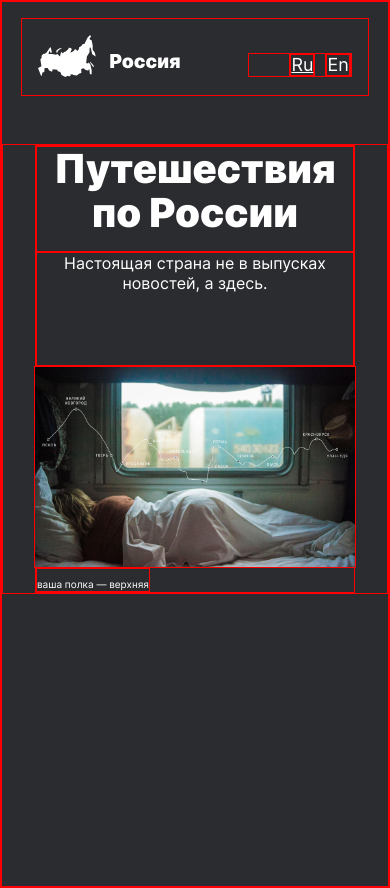
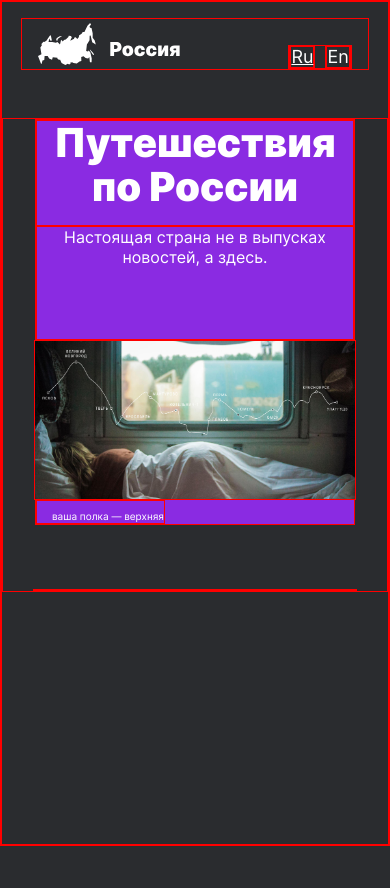
Before and after one commit to zanuda-elen/russian-travel, a plain HTML site: page index.html in a window 390 px wide. After the commit the page ends 846 px from the top, so only its background shows below. Drawn offline with Linux system fonts and the light colour scheme.

Commit message:
block Lead done

```diff
--- a/blocks/content/__section/content__section.css
+++ b/blocks/content/__section/content__section.css
@@ -1,24 +1,24 @@
 .content__section {
   box-sizing: border-box;
-  padding: 0 148px 0;
+  margin: 0 148px 0;
   width: 100%;
-  margin: 0 auto;
+  /* margin: 0 auto; */
 }
 
 @media screen and (max-width: 1124px) {
   .content__section {
-    padding: 0 48px 0;
+    margin: 0 48px 0;
   }
 }
 
 @media screen and (max-width: 984px) {
   .content__section {
-    padding: 0;
+    margin: 0;
   }
 }
 
 @media screen and (max-width: 568px) {
   .content__section {
-    padding: 0 2px 0;
+    margin: 0 2px 0;
   }
 }
--- a/blocks/header/__lang-link/header__lang-link.css
+++ b/blocks/header/__lang-link/header__lang-link.css
@@ -1,7 +1,5 @@
 .header__lang-link {
-    /* display: flex; */
     justify-content: flex-end;
-    /* gap: 20px; */
     color: #fff;
     padding: 0;
 }
--- a/blocks/header/__lang-link/header__lang-link_disabled.css
+++ b/blocks/header/__lang-link/header__lang-link_disabled.css
@@ -1,5 +1,4 @@
 .header__lang-link_disabled {
-    /* display: flex; */
     text-decoration: none;
     gap: 0px;
 }
--- a/blocks/header/__lang-links/header__lang-links.css
+++ b/blocks/header/__lang-links/header__lang-links.css
@@ -1,6 +1,8 @@
 .header__lang-links {
     display: flex;
     align-self: flex-end;
+    padding: 0;
+    margin: 0;
     gap: 20px;
     font-size: 24px;
     line-height: 28px;
--- a/blocks/header/header.css
+++ b/blocks/header/header.css
@@ -2,32 +2,38 @@
     display: flex;
     justify-content: space-between;
     align-self: center;
-    /* align-items: center; */
-    padding: 28px 48px 0;
+    align-items: center;
+    padding: 0 48px 0;
     box-sizing: border-box;
     min-width: 90%;
     max-width: 1184px;
-    /* min-width: 80%; */
     min-height: 52px;
     font-family: 'Inter', Arial, sans-serif;
 }
 @media screen and (max-width: 1124px) {
     .header {
-        /* width: 80%; */
-        max-width: 928px;
+        width: 928px;
     }
   }
   @media screen and (max-width: 984px) {
     .header {
-        max-width: 720px;
-        padding: 28px 24px 0;
+        width: 720px;
+        padding: 0 24px 0;
     }
   }
+
+  @media screen and (max-width: 860px) {
+    .header {
+        width: 288px;
+        height: 42px;
+        padding: 0 16px 0;
+    }
+  }
+
   @media screen and (max-width: 568px) {
     .header {
-        max-width: 288px;
-        min-height: 42px;
-        padding: 16px 16px 0;
-        /* width: 90%; */
+        width: 288px;
+        height: 42px;
+        padding: 0 16px 0;
     }
   }
--- a/blocks/lead/__caption/lead__caption.css
+++ b/blocks/lead/__caption/lead__caption.css
@@ -10,3 +10,15 @@
     display: flex;
     align-self: flex-start;
 }
+
+ @media screen and (max-width: 860px) {
+  .lead__caption {
+    padding: 8px 0 0 24px;
+  }
+}
+
+@media screen and (max-width: 568px) {
+  .lead__caption {
+    padding: 8px 0 0 15px;
+  }
+}
--- a/blocks/lead/__image/lead__image.css
+++ b/blocks/lead/__image/lead__image.css
@@ -16,13 +16,12 @@
 
 @media screen and (max-width: 984px) {
   .lead__image {
-    width: 768px;
-    /* width: 100%; */
+    width: 100%;
     height: 480px;
   }
 }
 
-@media screen and (max-width: 860px) {
+ @media screen and (max-width: 860px) {
   .lead__image {
     width: 100%;
   }
--- a/blocks/lead/__title/lead__title.css
+++ b/blocks/lead/__title/lead__title.css
@@ -14,8 +14,10 @@
   .lead__title {
   /* max-width: 288px;
   min-height: 88px;  */
-  font-size: 60px;
-  line-height: 64px;
+  /* font-size: 60px;
+  line-height: 64px; */
+  font-size: 80px;
+  line-height: 84px;
   padding: 0 0 24px;
   }
 }
--- a/blocks/lead/lead.css
+++ b/blocks/lead/lead.css
@@ -1,45 +1,42 @@
 .lead {
-    /* margin: 0 auto; */
     display: flex;
     flex-direction: column;
     justify-content: center;
     align-items: center;
     align-self: center;
-    padding: 0 148px 0;
-    box-sizing: border-box;
-    width: 1005px;
-    min-height: 984px;
+    width: 984px;
+    max-height: 1005px;
     font-family: 'Inter', Arial, Helvetica, sans-serif;
+    background-color: brown;
 }
 @media screen and (max-width: 1124px) {
     .lead {
-      padding: 0 48px 0;
-      min-height: 928px;
-      width: 962px;
+      height: 962px;
+      width: 928px;
+      background-color: green;
     }
   }
 
   @media screen and (max-width: 984px) {
     .lead {
-      padding: 0;
-      min-height: 768px;
-      width: 862px;
+      height: 862px;
+      width: 768px;
+      background-color: blue;
     }
   }
 
   @media screen and (max-width: 860px) {
     .lead {
-      padding: 0;
-      min-height: 406px;
+      height: 862px;
       width: 100%;
-      /* width: 320px; */
+      background-color: goldenrod;
     }
   }
 
   @media screen and (max-width: 568px) {
     .lead {
-      padding: 0;
-      min-height: 406px;
+      height: 406px;
       width: 320px;
+      background-color: blueviolet;
     }
   }
--- a/blocks/page/page.css
+++ b/blocks/page/page.css
@@ -5,6 +5,7 @@
 .page {
     margin: 0 auto;
     padding: 28px 0 24px;
+    box-sizing: border-box;
     display: flex;
     flex-direction: column;
     font-family: 'Inter', Arial, sans-serif;
--- a/index.html
+++ b/index.html
@@ -1,5 +1,5 @@
 <!DOCTYPE html>
-<html lang="en">
+<!-- <html lang="ru"> -->
   <head>
     <meta charset="UTF-8" />
     <meta http-equiv="X-UA-Compatible" content="IE=edge" />
@@ -28,7 +28,7 @@
     </header>
 
     <main class="content page__content">
-      <section class="lead">
+      <section class="lead content__section">
         <h1 class="lead__title">Путешествия по&nbsp;России</h1>
         <p class="lead__subtitle">
           Настоящая страна не&nbsp;в&nbsp;выпусках новостей, а&nbsp;здесь.
@@ -36,6 +36,7 @@
         <div class="lead__image"></div>
         <p class="lead__caption">ваша полка&nbsp;&mdash; верхняя</p>
       </section>
+      <section class="intro"></section>
     </main>
     <!-- <footer></footer> -->
   </body>
```
Also changed, not shown: blocks/content/content.css (line endings or trailing spaces), 1 other file.
